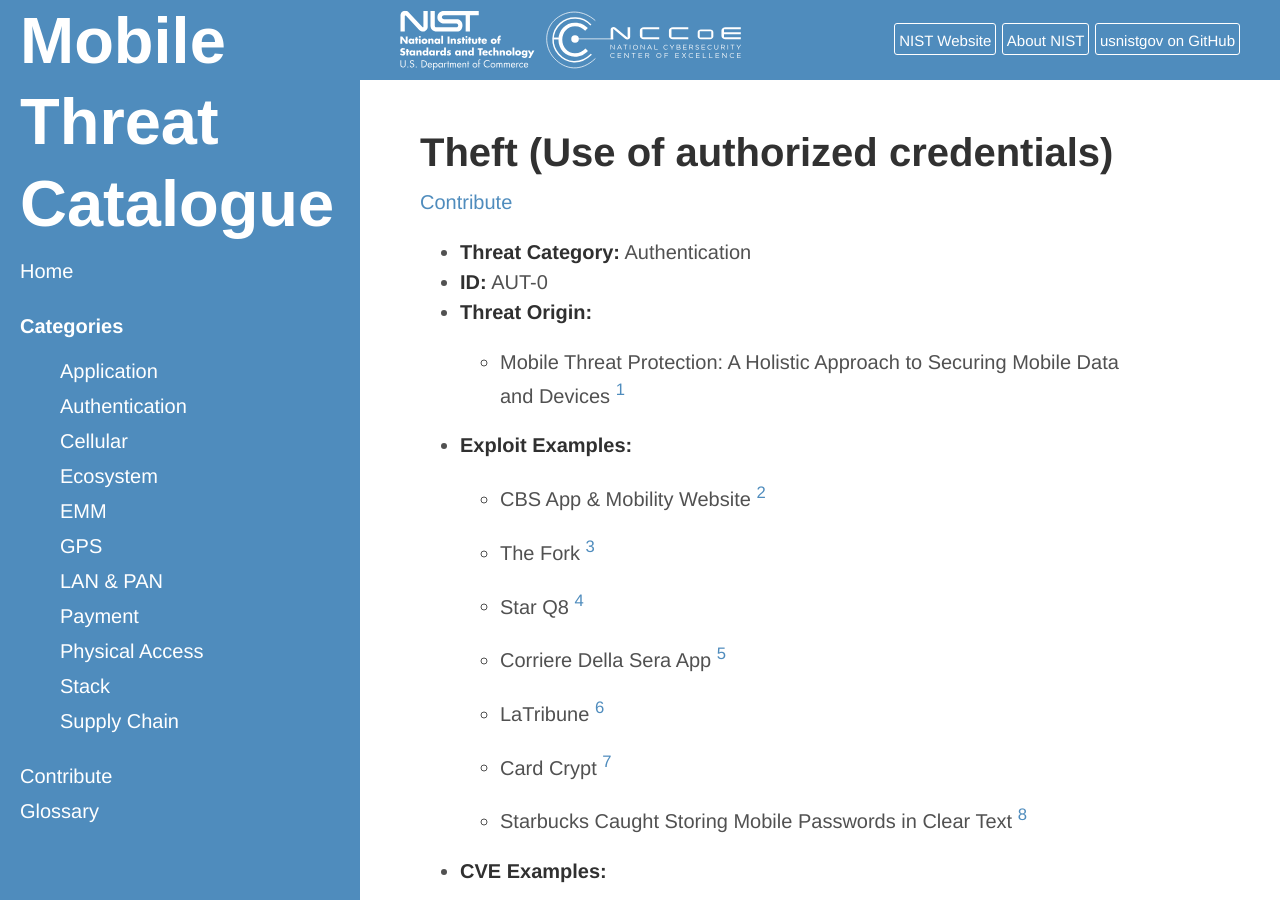
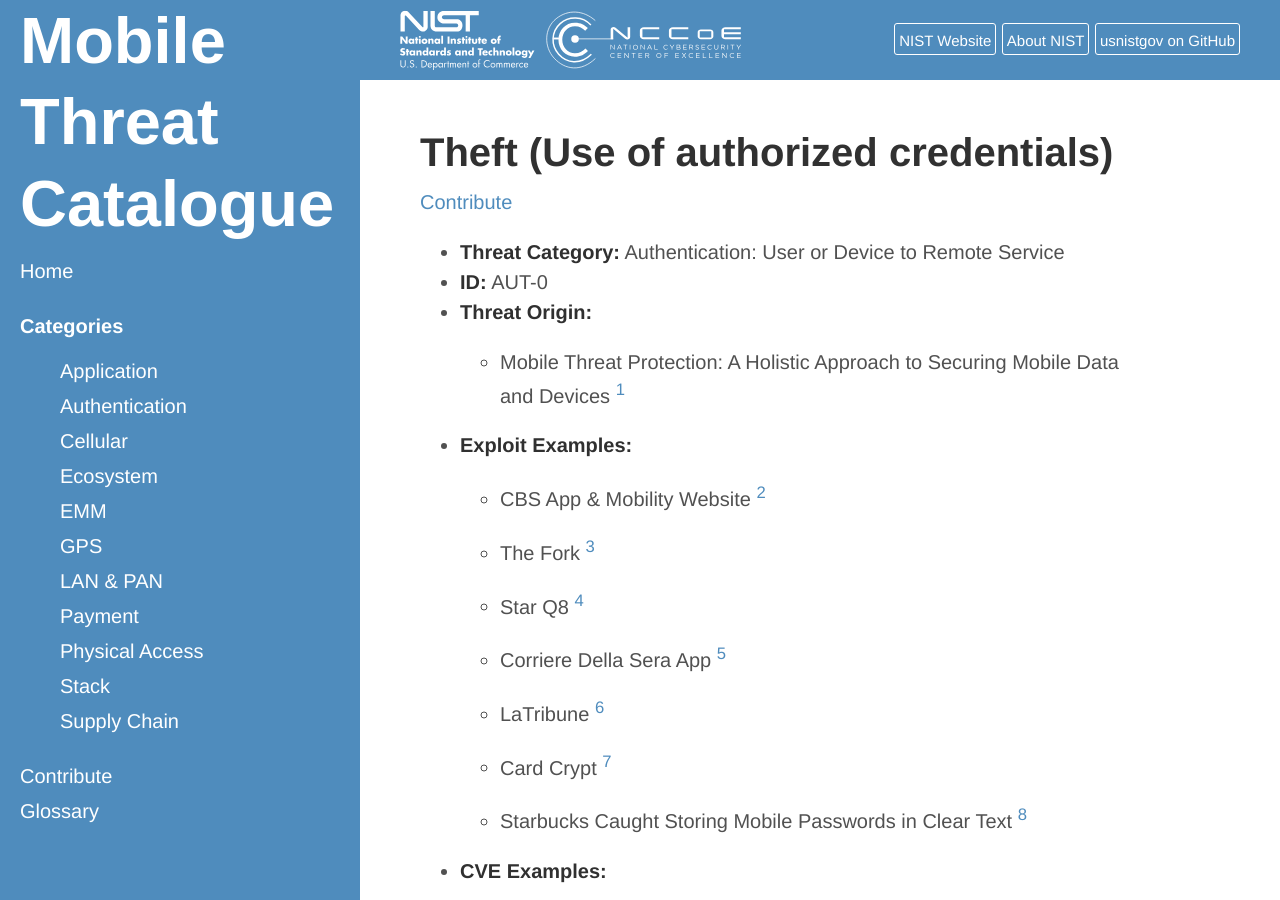
Before and after one commit to usnistgov/mobile-threat-catalogue, a Jekyll site: the page built from _authentication-threats/AUT-0.md, in a window 1280 px wide and 900 px high. Built offline with Jekyll 4.4.1, drawn with Linux system fonts in a browser that asks for light colours.

Commit message:
gives aut-0 a sub-category

```diff
--- a/_authentication-threats/AUT-0.md
+++ b/_authentication-threats/AUT-0.md
@@ -1,6 +1,6 @@
 ---
     layout: threat
-    ThreatCategory: Authentication
+    ThreatCategory: "Authentication: User or Device to Remote Service"
     ID: AUT-0
     Threat: "Theft (Use of authorized credentials)"
     ThreatOrigin: "Mobile Threat Protection: A Holistic Approach to Securing Mobile Data and Devices [^61]"
```
